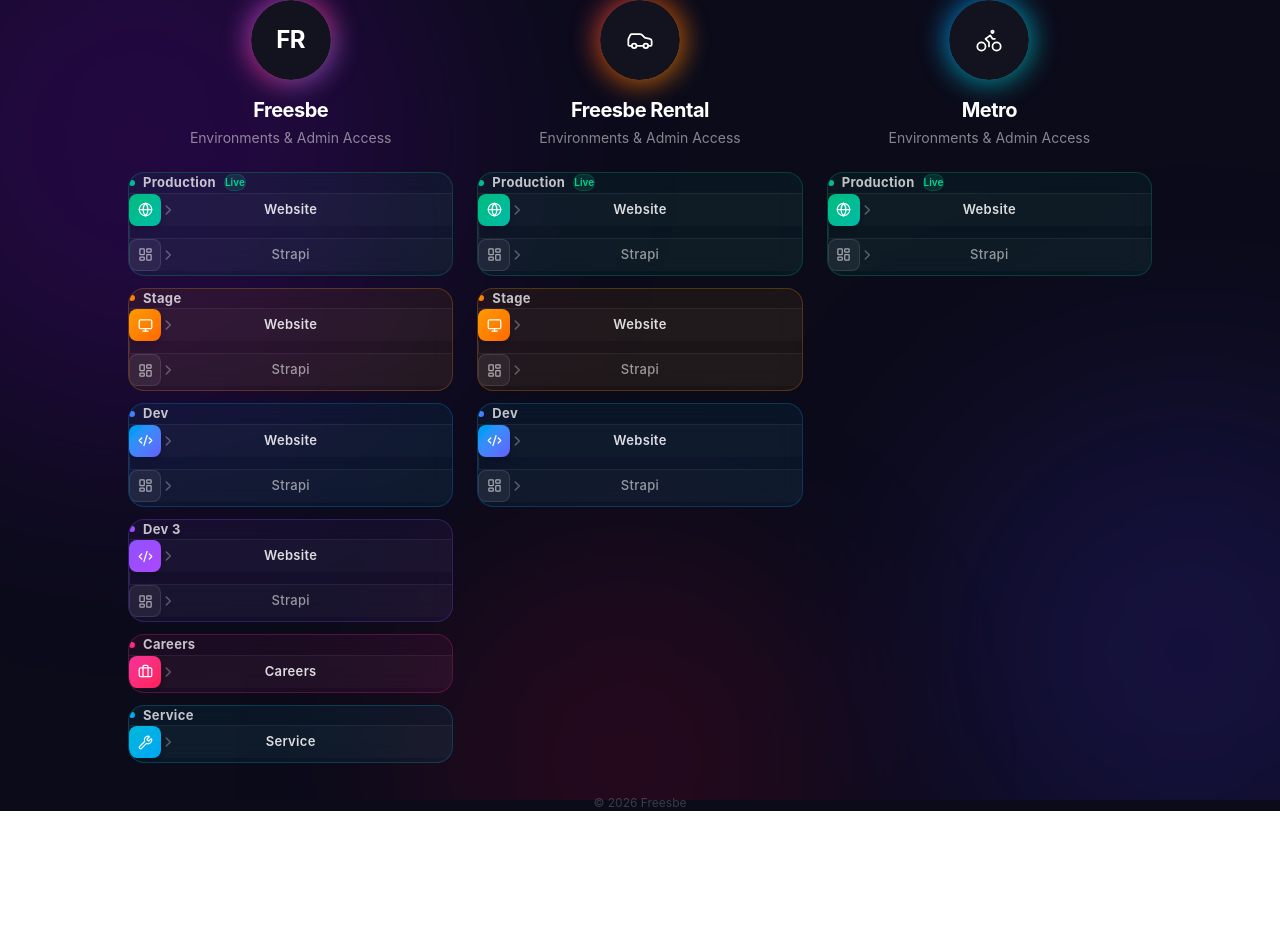
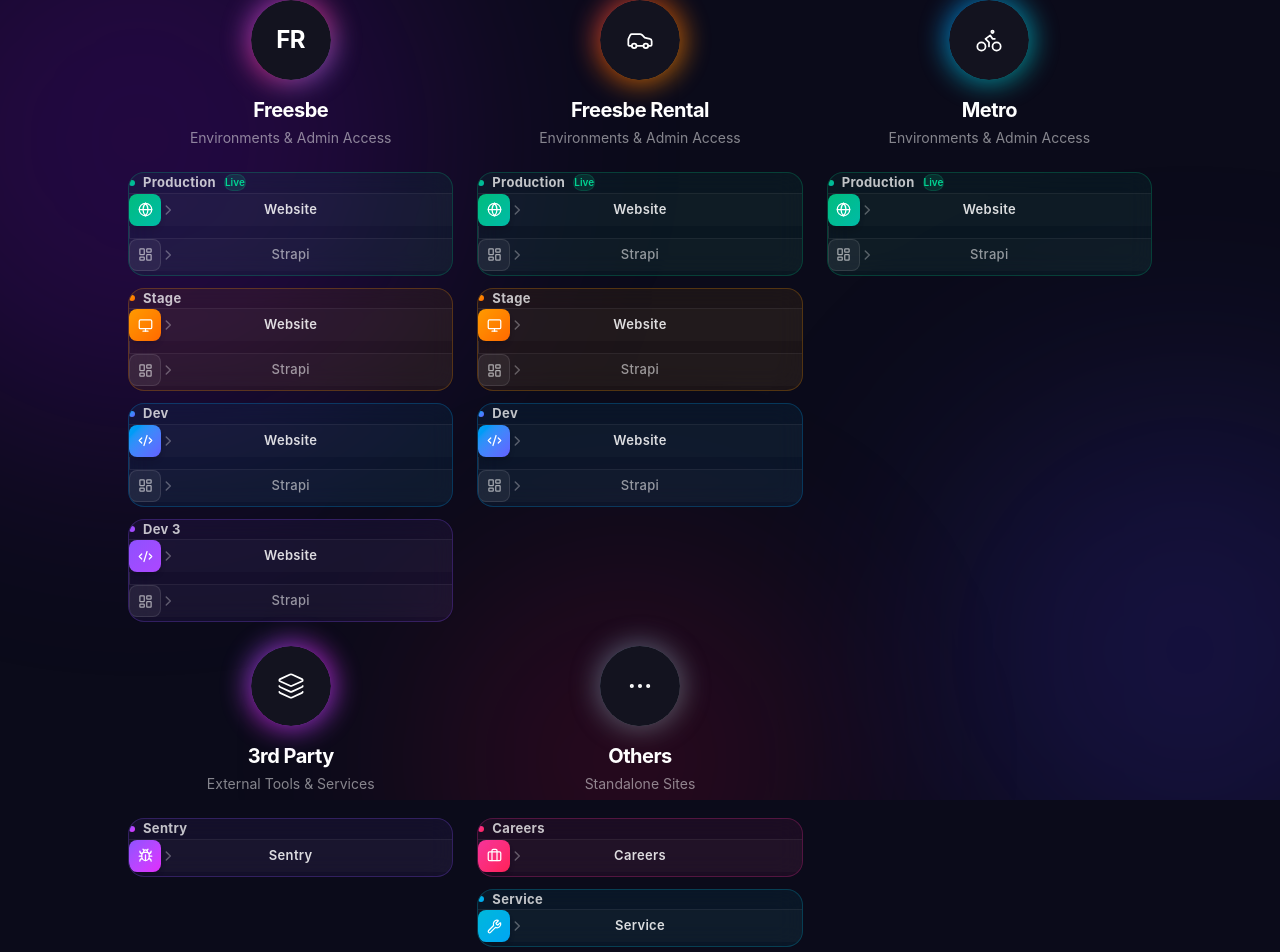
Before and after one commit to alonlivne-moveo007/pages-for-crasso, a React (Vite) app: page / in a window 1280 px wide. Shown: the top 952 px of the page. Before the commit the page ends 811 px from the top, so only its background shows below. Built offline with nearby package versions, Linux system fonts and the light colour scheme.

Commit message:
Enhance product section by adding "3rd Party" and "Others" categories, including Sentry, Careers, and Service environments. Update icons and gradient styles accordingly.

```diff
--- a/src/App.tsx
+++ b/src/App.tsx
@@ -1,6 +1,6 @@
 import type { Variants } from "framer-motion";
 import { motion } from "framer-motion";
-import { Globe, LayoutDashboard, Code2, Monitor, Car, Briefcase, Wrench, Bike } from "lucide-react";
+import { Globe, LayoutDashboard, Code2, Monitor, Car, Briefcase, Wrench, Bike, MoreHorizontal, Layers, Bug } from "lucide-react";
 import type { LucideIcon } from "lucide-react";
 
 // ─── Edit your products & environments here ───────────────────────────────────
@@ -61,20 +61,6 @@ const PRODUCTS: Product[] = [
         accent: "from-violet-500 to-purple-500",
         card: "bg-violet-500/[0.07] border-violet-500/25",
       },
-      {
-        id: 5,
-        name: "Careers",
-        site: { href: "https://careers.freesbe.com/", icon: Briefcase },
-        accent: "from-pink-500 to-rose-500",
-        card: "bg-pink-500/[0.07] border-pink-500/25",
-      },
-      {
-        id: 6,
-        name: "Service",
-        site: { href: "https://service.freesbe.com/", icon: Wrench },
-        accent: "from-cyan-500 to-sky-500",
-        card: "bg-cyan-500/[0.07] border-cyan-500/25",
-      },
     ],
   },
   {
@@ -122,6 +108,41 @@ const PRODUCTS: Product[] = [
         accent: "from-emerald-500 to-teal-500",
         card: "bg-emerald-500/[0.07] border-emerald-500/25",
         badge: "Live",
+      },
+    ],
+  },
+  {
+    id: "thirdparty",
+    name: "3rd Party",
+    description: "External Tools & Services",
+    environments: [
+      {
+        id: 1,
+        name: "Sentry",
+        site: { href: "https://freesbe.sentry.io/projects/", icon: Bug },
+        accent: "from-violet-500 to-fuchsia-500",
+        card: "bg-violet-500/[0.07] border-violet-500/25",
+      },
+    ],
+  },
+  {
+    id: "others",
+    name: "Others",
+    description: "Standalone Sites",
+    environments: [
+      {
+        id: 1,
+        name: "Careers",
+        site: { href: "https://careers.freesbe.com/", icon: Briefcase },
+        accent: "from-pink-500 to-rose-500",
+        card: "bg-pink-500/[0.07] border-pink-500/25",
+      },
+      {
+        id: 2,
+        name: "Service",
+        site: { href: "https://service.freesbe.com/", icon: Wrench },
+        accent: "from-cyan-500 to-sky-500",
+        card: "bg-cyan-500/[0.07] border-cyan-500/25",
       },
     ],
   },
@@ -241,10 +262,16 @@ function EnvCard({ env }: { env: Environment }) {
 function ProductSection({ product, delay }: { product: Product; delay: number }) {
   const isRental = product.id === "rental";
   const isMetro = product.id === "metro";
+  const isOthers = product.id === "others";
+  const isThirdParty = product.id === "thirdparty";
   const gradientFrom = isRental
     ? "from-rose-500 via-orange-500 to-amber-500"
     : isMetro
     ? "from-blue-500 via-cyan-500 to-teal-500"
+    : isOthers
+    ? "from-slate-500 via-gray-500 to-zinc-500"
+    : isThirdParty
+    ? "from-violet-500 via-fuchsia-500 to-purple-500"
     : "from-purple-500 via-pink-500 to-indigo-500";
 
   return (
@@ -267,7 +294,7 @@ function ProductSection({ product, delay }: { product: Product; delay: number })
               <Avatar
                 name={product.name}
                 avatarUrl={product.avatarUrl}
-                icon={isRental ? Car : isMetro ? Bike : undefined}
+                icon={isRental ? Car : isMetro ? Bike : isOthers ? MoreHorizontal : isThirdParty ? Layers : undefined}
               />
             </div>
           </div>
```
